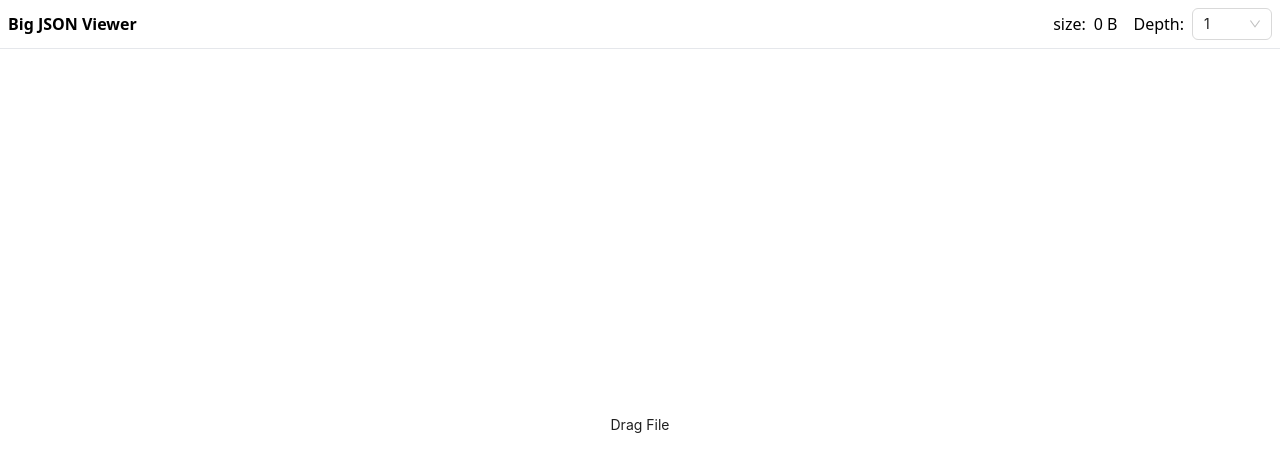
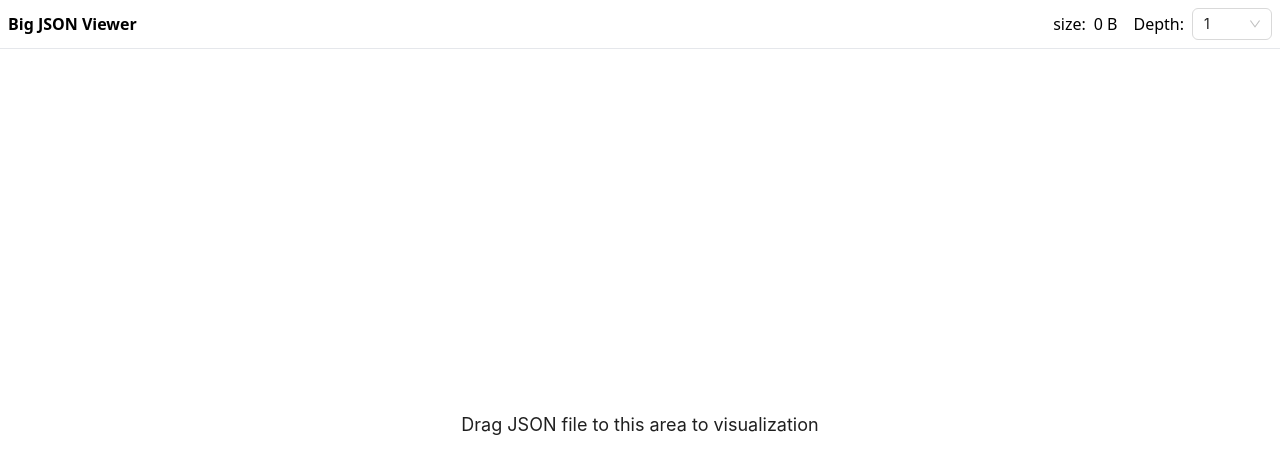
Before and after one commit to bigjsonviewer/bigjsonviewer, a React (Vite) app: page / in a window 1280 px wide. Shown: the top 474 px of the page. Built offline with nearby package versions, Linux system fonts and the light colour scheme.

Commit message:
feat: error tip

```diff
--- a/src/App.tsx
+++ b/src/App.tsx
@@ -15,6 +15,7 @@
     const [maxDepth, setMaxDepth] = useState(0);
     const [showDepth, setShowDepth] = useState(0);
     const [expandKeys, setExpandKeys] = useState<Map<number, boolean>>(new Map<number, boolean>());
+    const [error, setError] = useState<string | null>(null);
 
     useEffect(() => {
         const keys = new Map<number, boolean>();
@@ -38,6 +39,8 @@
             setExpandKeys,
             maxDepth,
             setMaxDepth,
+            error,
+            setError,
         }}>
             <div className={cn(
                 'w-screen h-screen flex flex-col',
@@ -99,5 +102,11 @@
 
 
 const NoData: FC = () => {
-    return <div className='h-full flex items-center justify-center'>Drag File</div>
+    const {error} = useAppContext();
+    return <div className='h-full flex flex-col gap-2 items-center justify-center'>
+        <div className={'text-lg'}>Drag JSON file to this area to visualization</div>
+        {error !== null && <div className='text-red-500 opacity-80'>
+            Error: {error}
+        </div>}
+    </div>
 }
--- a/src/components/DragUploader.tsx
+++ b/src/components/DragUploader.tsx
@@ -36,7 +36,7 @@
     children?: ReactNode
 }> = ({children}) => {
     const [dragging, setDragging] = useState(false);
-    const {setJValues, setRawSize, setMaxDepth} = useAppContext()
+    const {setJValues, setRawSize, setMaxDepth, setError} = useAppContext()
     return (
         <div className={cn(
             'h-full',
@@ -74,6 +74,7 @@
                 }
                 void (async () => {
                     setJValues([]);
+                    setError(null);
                     try {
                         const text = await file.text();
                         const obj = JSON.parse(text)
@@ -90,7 +91,7 @@
                             maxDepth: maxDepth.maxDepth,
                         }, {flags: [Flags.drag_file]})
                     } catch (e) {
-                        console.log(`error: ${e}`);
+                        setError(`${e}`);
                         triggerEvent(Events.drag_file_failed, {
                             error: `${e}`,
                         }, {flags: [Flags.drag_file]})
--- a/src/context.tsx
+++ b/src/context.tsx
@@ -13,6 +13,8 @@
     setShowDepth: Dispatch<SetStateAction<number>>;
     expandKeys: Map<number, boolean>;
     setExpandKeys: Dispatch<SetStateAction<Map<number, boolean>>>;
+    error: string | null;
+    setError: Dispatch<SetStateAction<string | null>>;
 }
 
 export const AppContext = createContext<AppContextProps>({} as AppContextProps);
```
